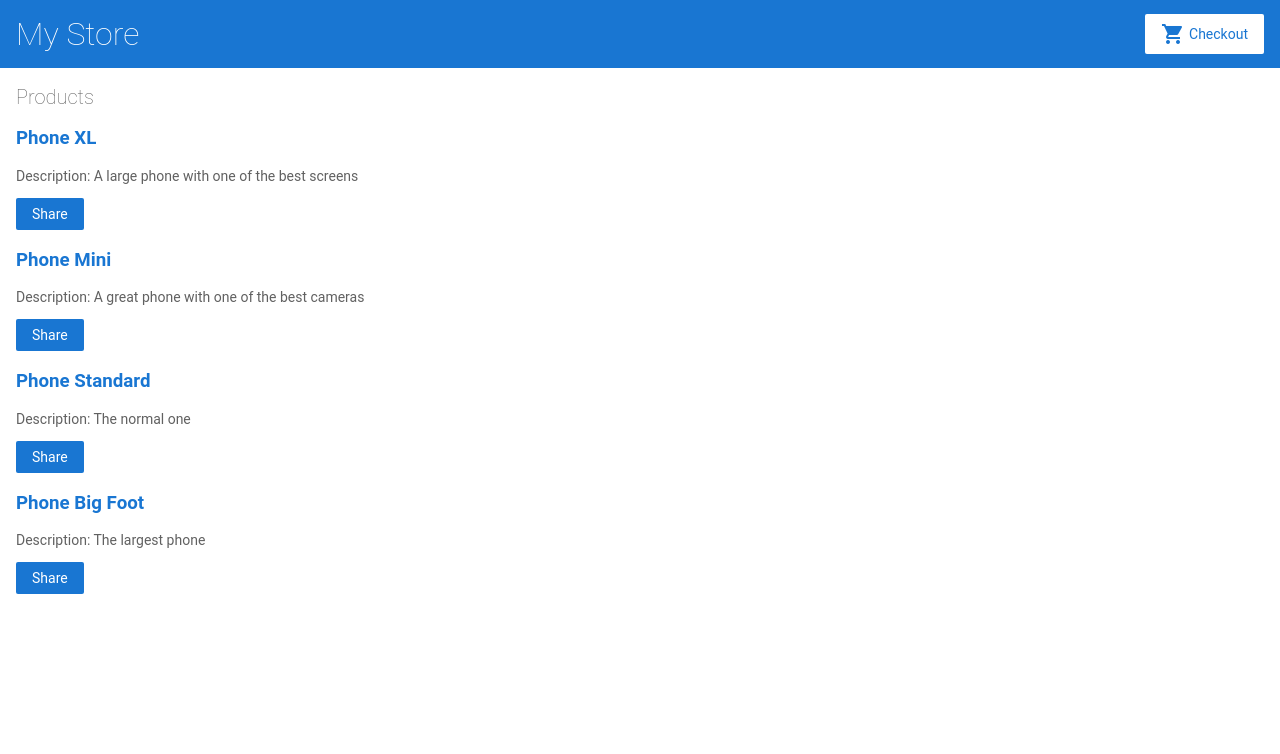
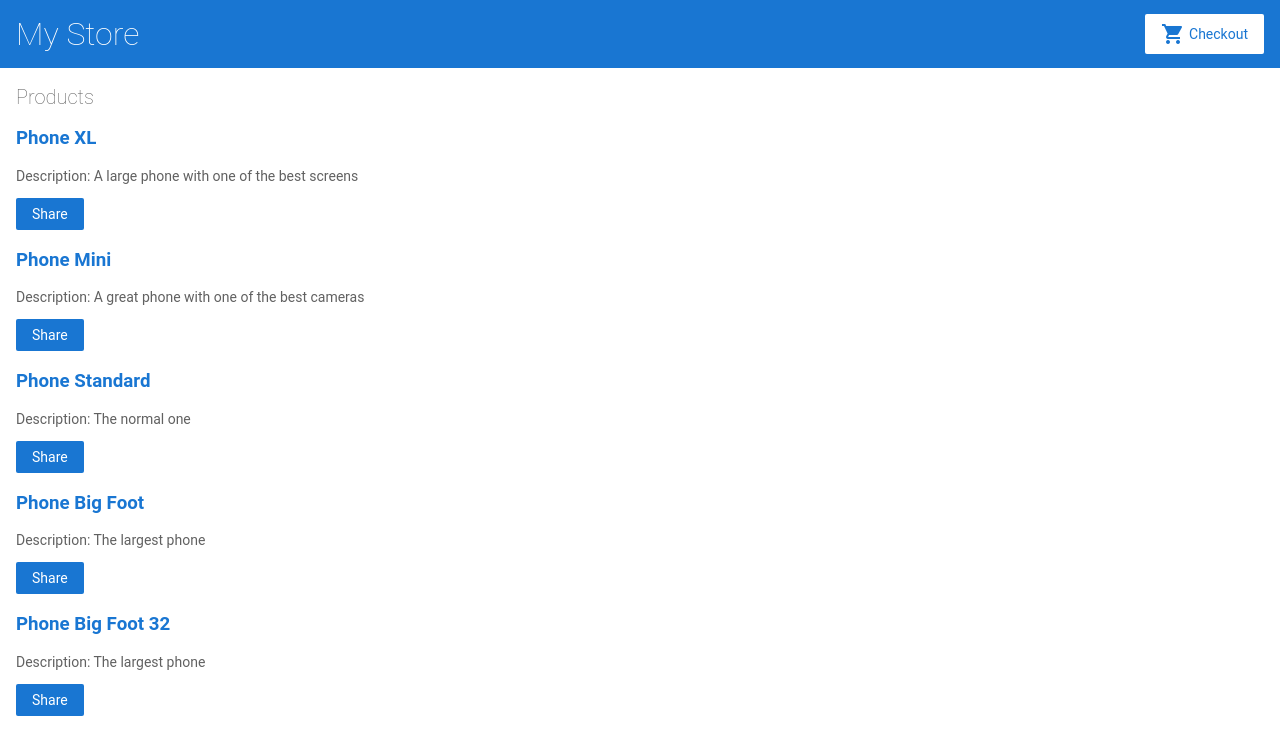
Before and after one commit to RizaKaba/angular-sqxcqi, an Angular app: page / in a window 1280 px wide. Shown: the top 754 px of the page. Built offline with nearby package versions, Linux system fonts and the light colour scheme.

Commit message:
1 file modified

```diff
--- a/src/app/products.ts
+++ b/src/app/products.ts
@@ -22,6 +22,12 @@ export const products = [
     price: 999,
     storage : 128,
     description: 'The largest phone'
+  },
+  {
+    name: 'Phone Big Foot 32',
+    price: 999,
+    storage : 128,
+    description: 'The largest phone'
   }
 ];
 
```
